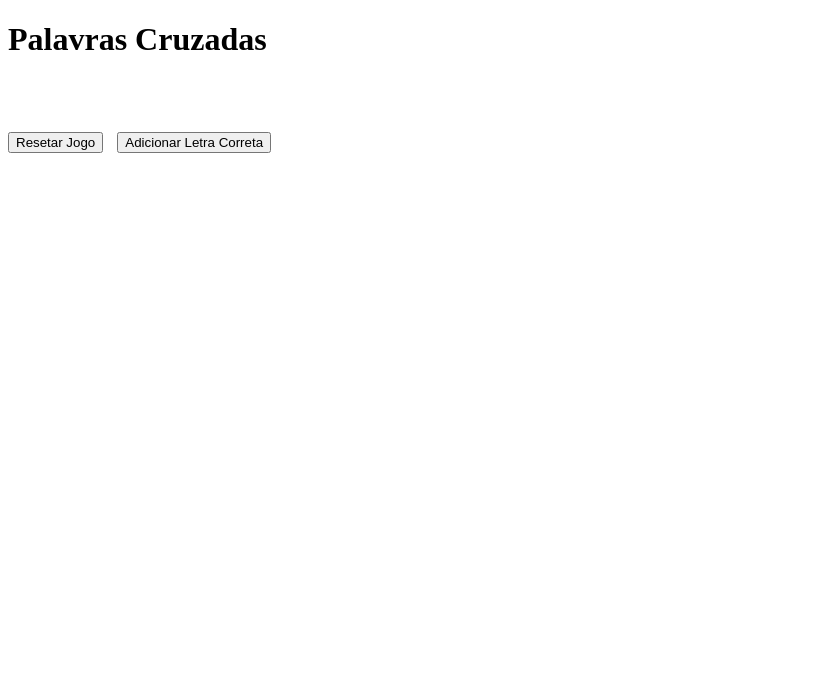
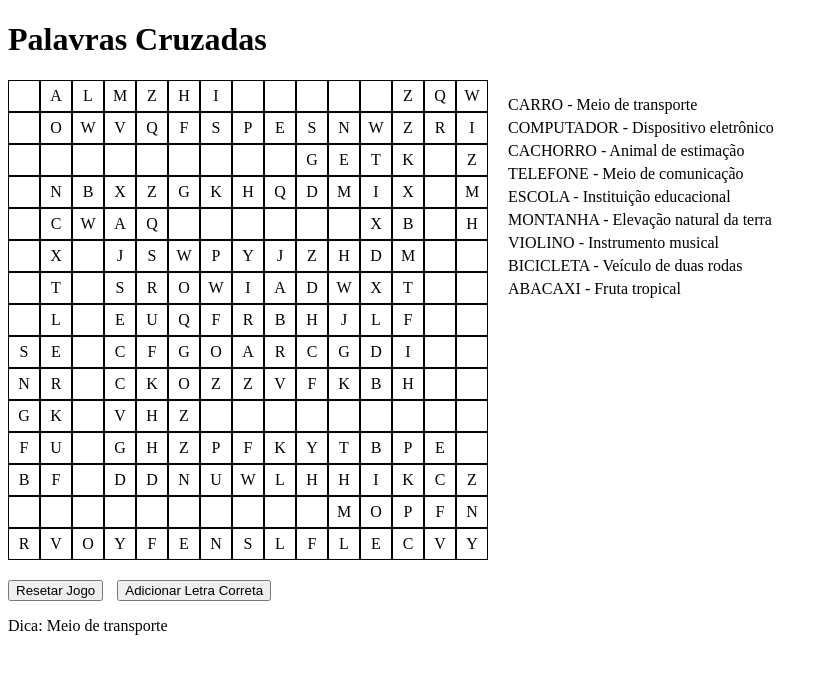
Before and after one commit to jorgeclesio/Ca-a-Palavras, a plain HTML site: page index.html in a window 1280 px wide. Shown: the whole page, without its empty margins (0-829 px from the left). Drawn offline with Linux system fonts and the light colour scheme.

Commit message:
Update index.html

```diff
--- a/index.html
+++ b/index.html
@@ -129,6 +129,9 @@
                     posicaoJ = Math.floor(Math.random() * grade[0].length);
                 } while (!verificarEspaco(grade, posicaoI, posicaoJ, palavra, direcao));
 
+                palavra.posicaoI = posicaoI;
+                palavra.posicaoJ = posicaoJ;
+
                 for (let k = 0; k < palavra.palavra.length; k++) {
                     const indexI = direcao === 'horizontal' ? posicaoI : posicaoI + k;
                     const indexJ = direcao === 'horizontal' ? posicaoJ + k : posicaoJ;
@@ -143,7 +146,7 @@
                 return false;
             }
 
-            if (direcao === 'vertical' e posicaoI + palavra.palavra.length > grade.length) {
+            if (direcao === 'vertical' && posicaoI + palavra.palavra.length > grade.length) {
                 return false;
             }
 
@@ -286,7 +289,7 @@
         }
 
         window.onload = function () {
-            criarTabuleiro(5, 5, palavras);
+            criarTabuleiro(15, 15, palavras);
             exibirDica(palavras[0].dica);
             exibirListaPalavras();
         };
```
